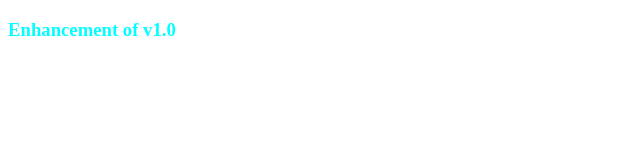
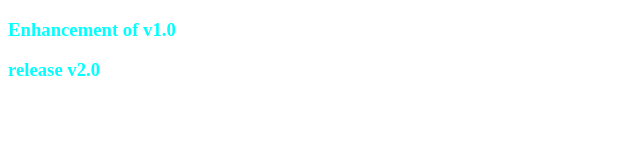
Before and after one commit to akhileshkr797/gitHub_Practice_4, a plain HTML site: page enhanc.html in a window 1280 px wide. Shown: the whole page, without its empty margins (0-640 px from the left). Drawn offline with Linux system fonts and the light colour scheme.

Commit message:
release v2.0

```diff
--- a/enhanc.html
+++ b/enhanc.html
@@ -11,6 +11,7 @@
 
 <body>
     <h3>Enhancement of v1.0</h3>
+    <h3>release v2.0</h3>
 
 </body>
 
```
